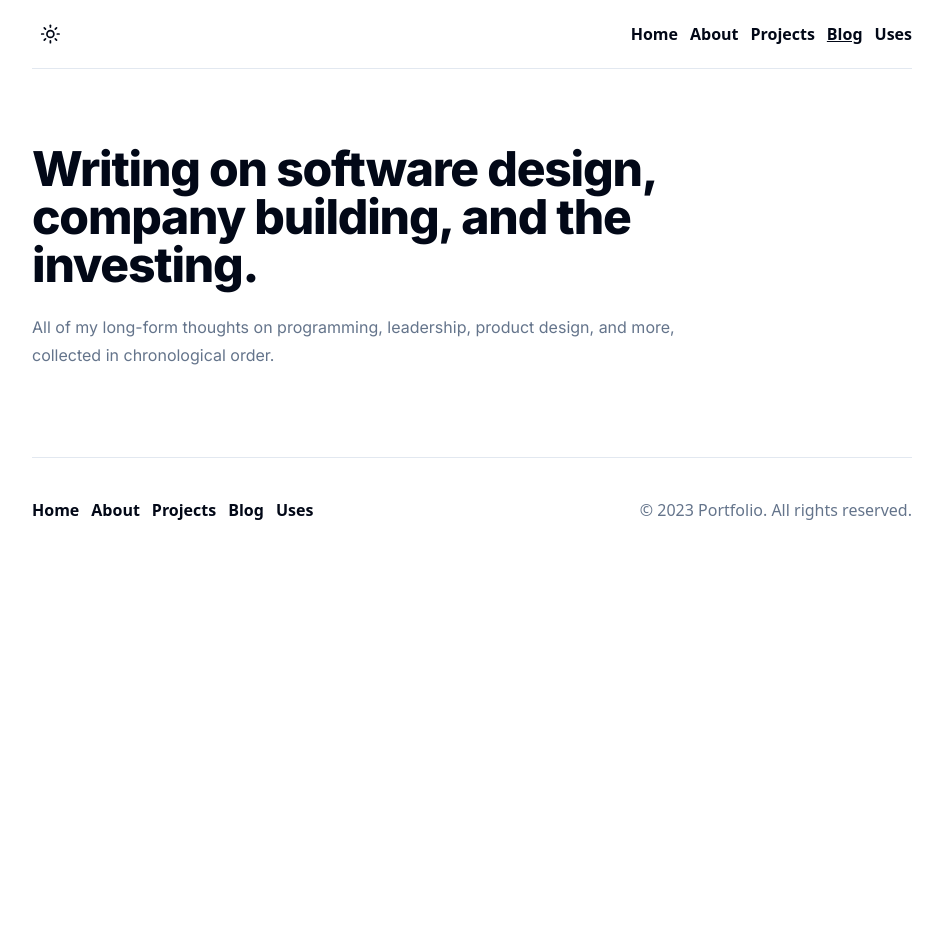
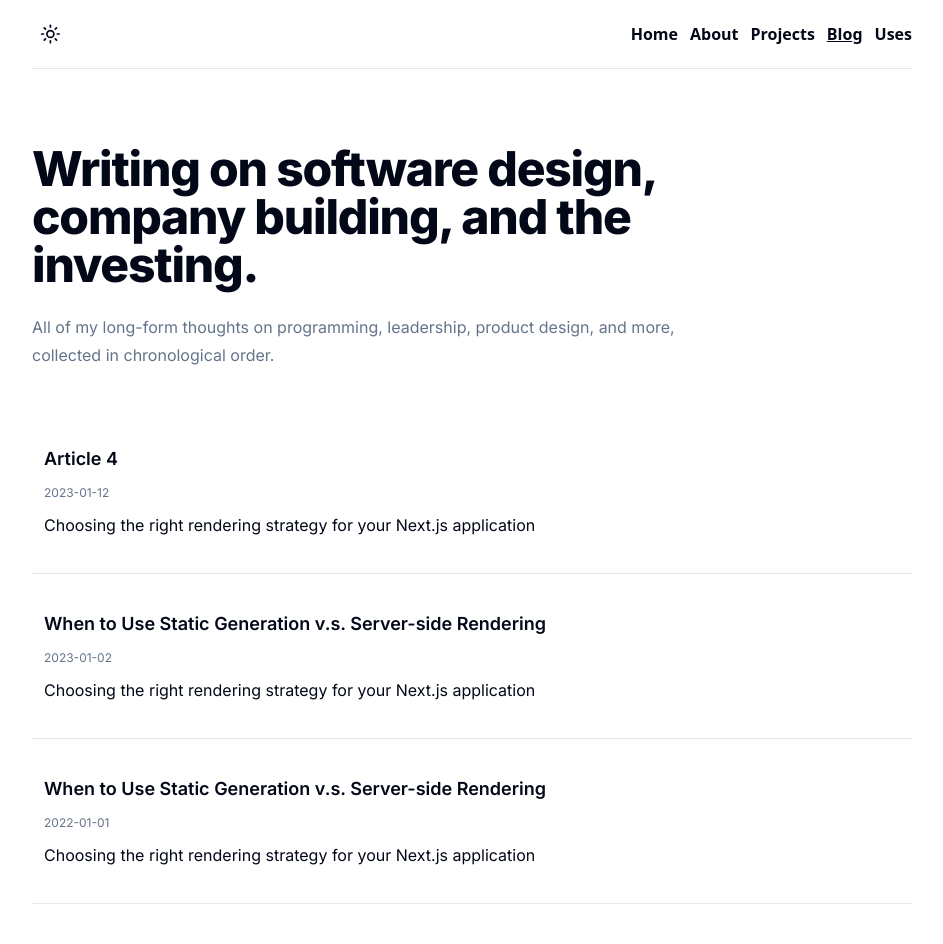
Before and after one commit to piotrszubert/nextjs-dev-portfolio, a Next.js app: page /blog in a window 1280 px wide. Shown: the top 944 px of the page, without its empty margins (168-1111 px from the left). Before the commit the page ends 800 px from the top, so only its background shows below. Built offline with nearby package versions, Linux system fonts and the light colour scheme.

Commit message:
blog page

```diff
--- a/pages/blog/index.tsx
+++ b/pages/blog/index.tsx
@@ -2,19 +2,32 @@ import { Inter } from 'next/font/google'
 import { Button } from '@/components/ui/button'
 import Layout from '@/components/layout'
 import PageHero from '@/components/pageHero'
-
+import PostsList from '../../components/postsList'
+import { getSortedPostsData } from '@/lib/posts'
 const inter = Inter({ subsets: ['latin'] })
 
-export default function Blog() {
+export async function getServerSideProps() {
+  const allPostsData = getSortedPostsData();
+  return {
+    props: {
+      allPostsData,
+    },
+  };
+}
+
+export default function Blog({allPostsData}: any) {
   return (
     <Layout>
       <main
         className={`${inter.className} max-w-4xl mx-auto`}
       >
-      <PageHero
-        heading='Writing on software design, company building, and the investing.'
-        subheading='All of my long-form thoughts on programming, leadership, product design, and more, collected in chronological order.'
-      />
+        <PageHero
+          heading='Writing on software design, company building, and the investing.'
+          subheading='All of my long-form thoughts on programming, leadership, product design, and more, collected in chronological order.'
+        />
+        <div>
+          <PostsList posts={allPostsData}/>
+        </div>
       </main>
     </Layout>
   )
```
